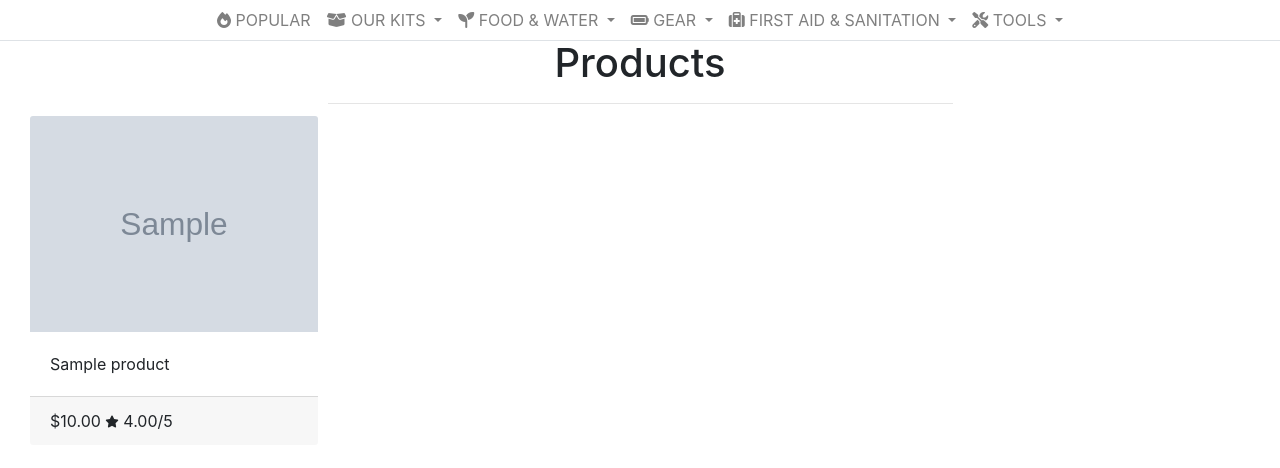
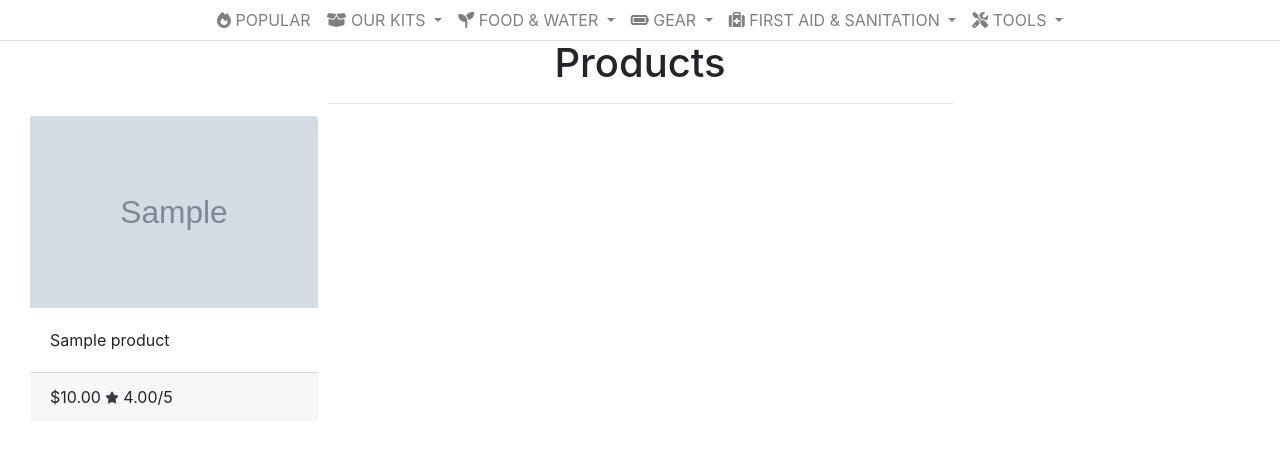
Before and after one commit to Lloldrin/responsible_preppers, a Django app: page /products/ in a window 1280 px wide. Shown: the part 81-549 px from the top of the page. Run offline with Django 3.2, Linux system fonts and the light colour scheme; tables that the repository leaves empty hold one stand-in row (values such as "Sample post"); grey boxes marked "Sample" are stand-in pictures; some libraries are stand-ins or nearby versions.

Commit message:
started styling products.html

```diff
--- a/static/css/base.css
+++ b/static/css/base.css
@@ -58,8 +58,17 @@ a:hover {
 }
 
 #index-hero-header {
-    text-shadow: 3px 3px 6px black;
+    text-shadow: 3px 3px 5px black;
     font-family: 'Black Ops One', cursive;
     font-size: 3rem;
-    margin: 0;
 }
+
+.card-img-top {
+    width: 100%;
+    height: 15vw;
+    object-fit: cover;
+}
+
+.rating-star {
+    color: #373B42
+}
```
